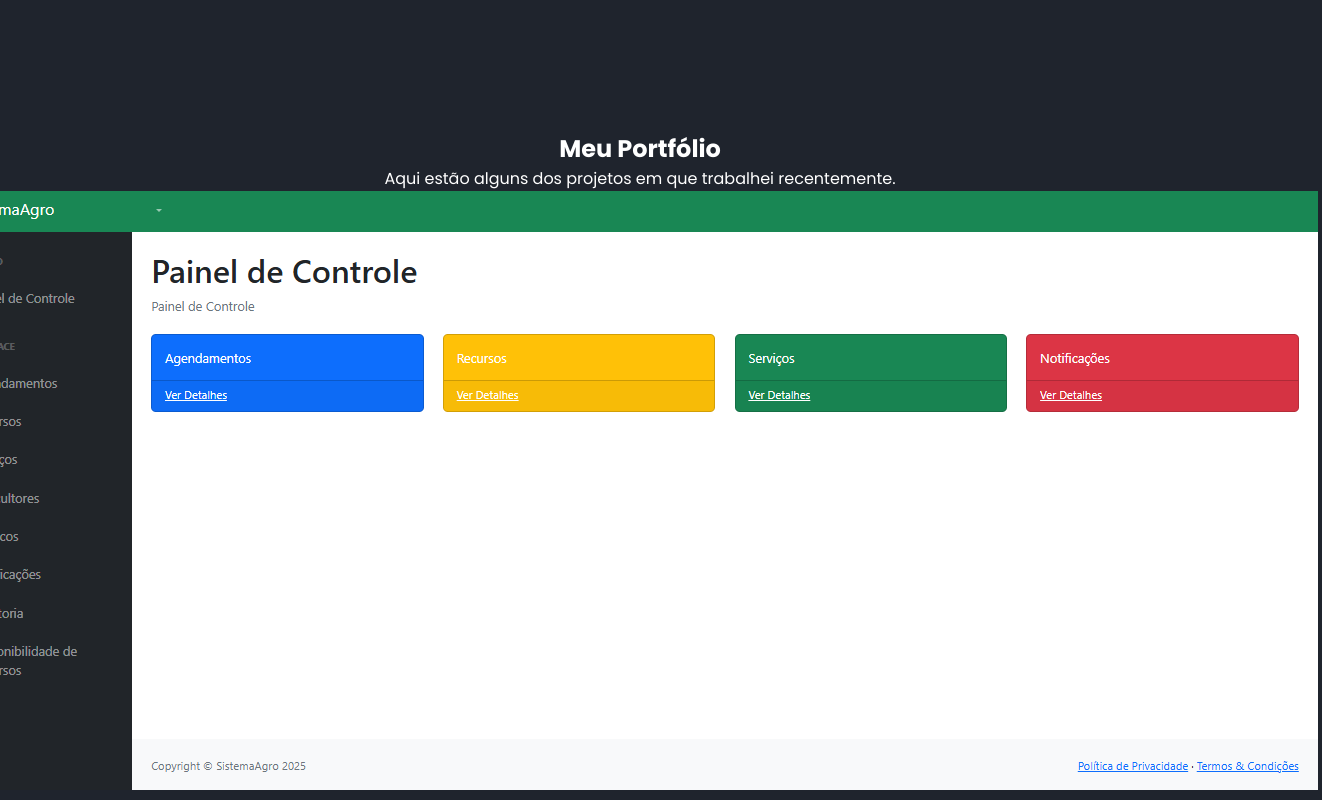
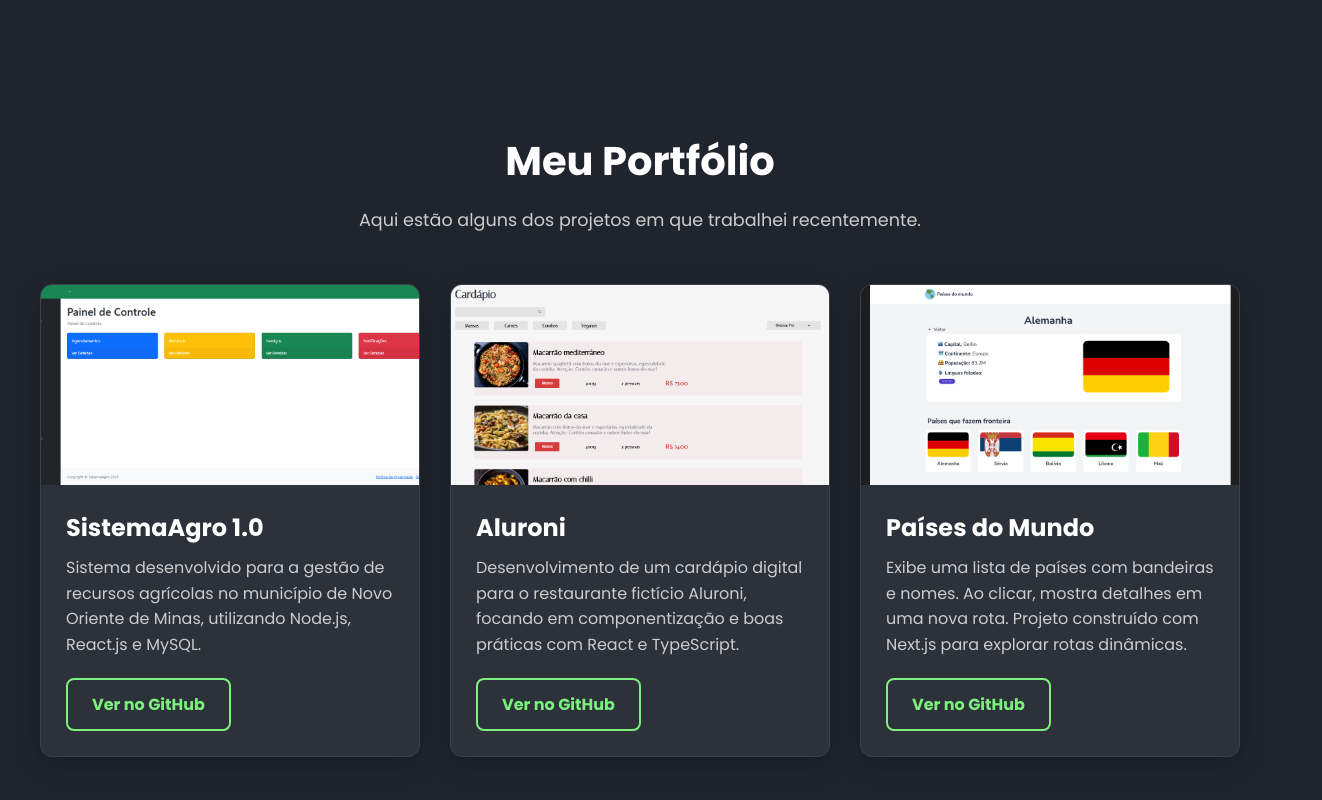
Before and after one commit to Diegodevops26/PortfolioDiego.Dev, a React (Vite) app: page / in a window 1280 px wide. Shown: the part 1340-2140 px from the top of the page, 1322 px wide, since content can reach past the window. Built offline with nearby package versions, Linux system fonts and the light colour scheme.

Commit message:
Update style.css

```diff
--- a/src/style.css
+++ b/src/style.css
@@ -1,3 +1,4 @@
+
 @import url('https://fonts.googleapis.com/css2?family=Poppins:wght@300;400;500;600;700;800;900&display=swap');
 
 * {
@@ -116,7 +117,6 @@ a {
     max-width: 50%;
 }
 
-/* Nome - Diego Santos com gradiente animado e efeito de brilho */
 .home-info h1 {
     font-size: 55px;
     background: linear-gradient(90deg, #7cf07c, #00d4ff, #7cf07c);
@@ -133,7 +133,6 @@ a {
     cursor: pointer;
 }
 
-/* Subtítulo - Frontend Developer */
 .home-info h2 {
     font-size: 32px;
     margin-top: -10px;
@@ -143,7 +142,6 @@ a {
     animation-delay: 0.5s;
 }
 
-/* Parágrafo de apresentação */
 .home-info p {
     font-size: 16px;
     margin: 10px 0 25px;
@@ -153,15 +151,13 @@ a {
     animation-delay: 1s;
 }
 
-/* Container do botão + ícones */
 .home-info .btn-sci {
     display: flex;
-    align-items: center; /* Alinha verticalmente */
-    gap: 20px; /* Espaçamento entre botão e ícones */
-    flex-wrap: wrap; /* Garante que em telas pequenas os ícones fiquem abaixo do botão */
+    align-items: center;
+    gap: 20px;
+    flex-wrap: wrap;
 }
 
-/* Botão Download CV */
 .home-info .btn-sci .btn {
     display: inline-block;
     padding: 10px 30px;
@@ -185,11 +181,10 @@ a {
     box-shadow: 0 0 10px #7cf07c;
 }
 
-/* Ícones sociais */
 .home-info .btn-sci .sci {
     display: flex;
     align-items: center;
-    gap: 10px; /* Espaçamento entre os ícones */
+    gap: 10px;
 }
 
 .home-info .btn-sci .sci a {
@@ -215,7 +210,6 @@ a {
     box-shadow: 0 0 10px #7cf07c;
 }
 
-/* Imagem com borda animada */
 .home-img {
     position: relative;
     display: flex;
@@ -305,13 +299,124 @@ a {
 
 /* ================= SEÇÕES ================= */
 .sobre,
-.portfolio,
 .servicos,
 .contato {
     text-align: center;
     padding: 80px 9%;
     color: #fff;
 }
+
+/* ESTILOS ANTIGOS DO PORTFOLIO FORAM REMOVIDOS E SUBSTITUÍDOS ABAIXO */
+
+/* --- NOVOS ESTILOS PARA A SEÇÃO PORTFÓLIO --- */
+.portfolio {
+    padding: 80px 20px;
+    text-align: center;
+    background-color: #1f242d; /* Mantendo o fundo escuro do seu tema */
+    color: #fff;
+}
+
+.portfolio-header {
+    max-width: 700px;
+    margin: 0 auto 50px auto;
+}
+
+.portfolio-header h2 {
+    font-size: 2.5rem;
+    margin-bottom: 15px;
+    color: #fff;
+}
+
+.portfolio-header p {
+    font-size: 1.1rem;
+    color: #ccc;
+    line-height: 1.6;
+}
+
+.portfolio-grid {
+    display: grid;
+    grid-template-columns: repeat(auto-fit, minmax(320px, 1fr));
+    gap: 30px;
+    max-width: 1200px;
+    margin: 0 auto;
+}
+
+.project-card {
+    background-color: #2c313a; /* Cor de fundo escura para os cards */
+    border: 1px solid #3c414a; /* Borda sutil */
+    border-radius: 12px;
+    box-shadow: 0 8px 24px rgba(0, 0, 0, 0.2);
+    overflow: hidden;
+    text-align: left;
+    display: flex;
+    flex-direction: column;
+    transition: transform 0.3s ease, box-shadow 0.3s ease;
+}
+
+.project-card:hover {
+    transform: translateY(-10px);
+    box-shadow: 0 0 20px #7cf07c; /* Efeito de brilho verde no hover */
+}
+
+.project-image-container {
+    width: 100%;
+    height: 200px;
+    overflow: hidden;
+}
+
+.project-image {
+    width: 100%;
+    height: 100%;
+    object-fit: cover;
+    transition: transform 0.3s ease;
+}
+
+.project-card:hover .project-image {
+    transform: scale(1.05);
+}
+
+.project-content {
+    padding: 25px;
+    display: flex;
+    flex-direction: column;
+    flex-grow: 1;
+}
+
+.project-content h3 {
+    font-size: 1.5rem;
+    margin-bottom: 10px;
+    color: #fff;
+}
+
+.project-content p {
+    font-size: 1rem;
+    line-height: 1.6;
+    color: #ccc;
+    flex-grow: 1;
+    margin-bottom: 20px;
+}
+
+.btn-github {
+    display: inline-block;
+    background: transparent;
+    color: #7cf07c;
+    border: 2px solid #7cf07c;
+    padding: 12px 24px;
+    border-radius: 8px;
+    text-decoration: none;
+    font-weight: bold;
+    text-align: center;
+    transition: background-color 0.3s ease, color 0.3s ease, box-shadow 0.3s ease;
+    align-self: flex-start;
+}
+
+.btn-github:hover {
+    background-color: #7cf07c;
+    color: #1f242d;
+    box-shadow: 0 0 15px #7cf07c;
+}
+/* --- FIM DOS NOVOS ESTILOS DO PORTFÓLIO --- */
+
 
 .sobre p {
     font-size: 18px;
@@ -321,7 +426,6 @@ a {
     margin-right: auto;
 }
 
-.portfolio-grid,
 .servicos-grid {
     display: flex;
     justify-content: center;
@@ -329,7 +433,6 @@ a {
     flex-wrap: wrap;
 }
 
-.projeto,
 .servico {
     background: #2c313a;
     padding: 20px;
@@ -337,11 +440,6 @@ a {
     width: 300px;
     text-align: center;
     box-shadow: 0 0 10px #7cf07c;
-}
-
-.projeto img {
-    width: 100%;
-    border-radius: 10px;
 }
 
 .servico i {
@@ -363,6 +461,8 @@ a {
     width: 100%;
     border-radius: 5px;
     border: none;
+    background: #2c313a;
+    color: #fff;
 }
 
 .contato textarea {
@@ -376,6 +476,8 @@ a {
     border-radius: 5px;
     cursor: pointer;
     font-size: 18px;
+    color: #1f242d;
+    font-weight: 600;
 }
 
 .contato button:hover {
@@ -394,23 +496,6 @@ a {
 .section.show {
     opacity: 1;
     transform: translateY(0);
-}
-
-.github-btn {
-    background: transparent;
-    border: 2px solid #7cf07c;
-    color: #7cf07c;
-    padding: 8px 20px;
-    border-radius: 30px;
-    display: inline-block;
-    margin-top: 10px;
-    transition: 0.4s;
-}
-
-.github-btn:hover {
-    background: #7cf07c;
-    color: #1f242d;
-    box-shadow: 0 0 10px #7cf07c;
 }
 
 /* ================= RESPONSIVIDADE ================= */
```
